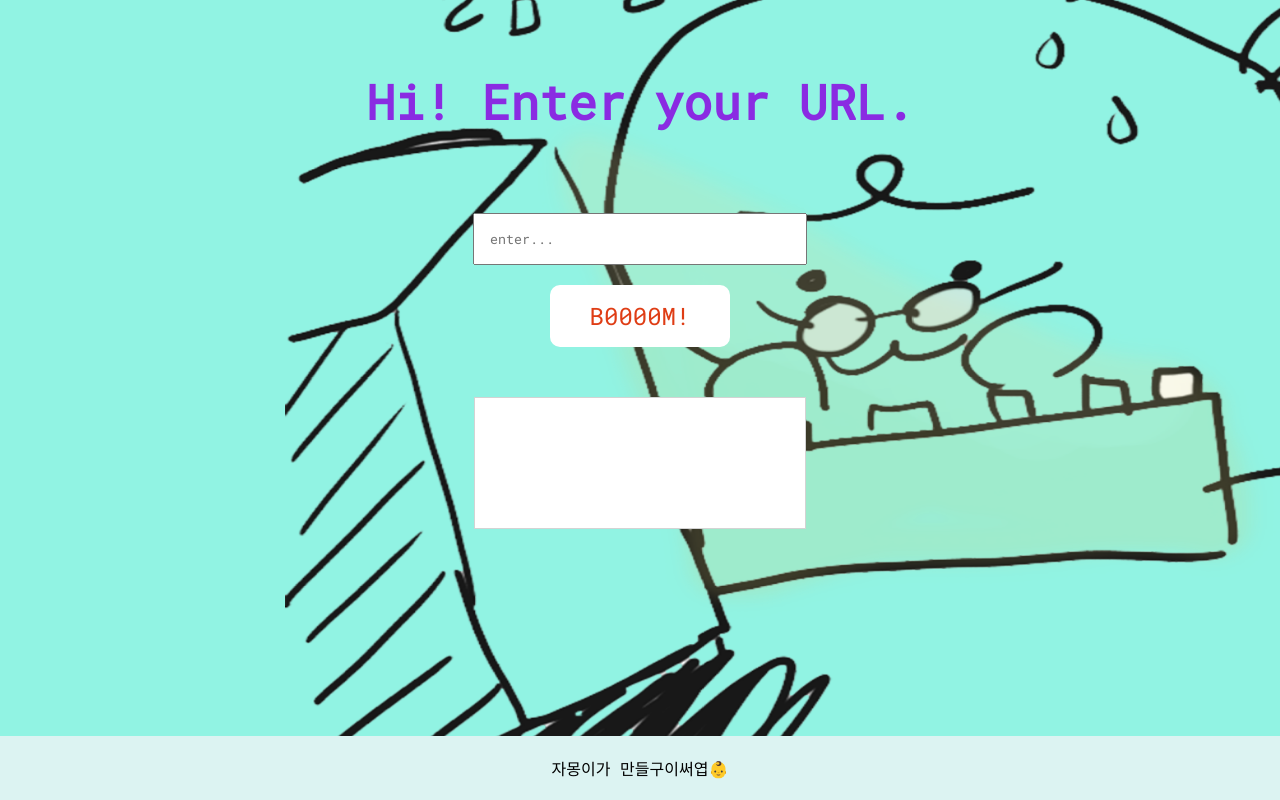
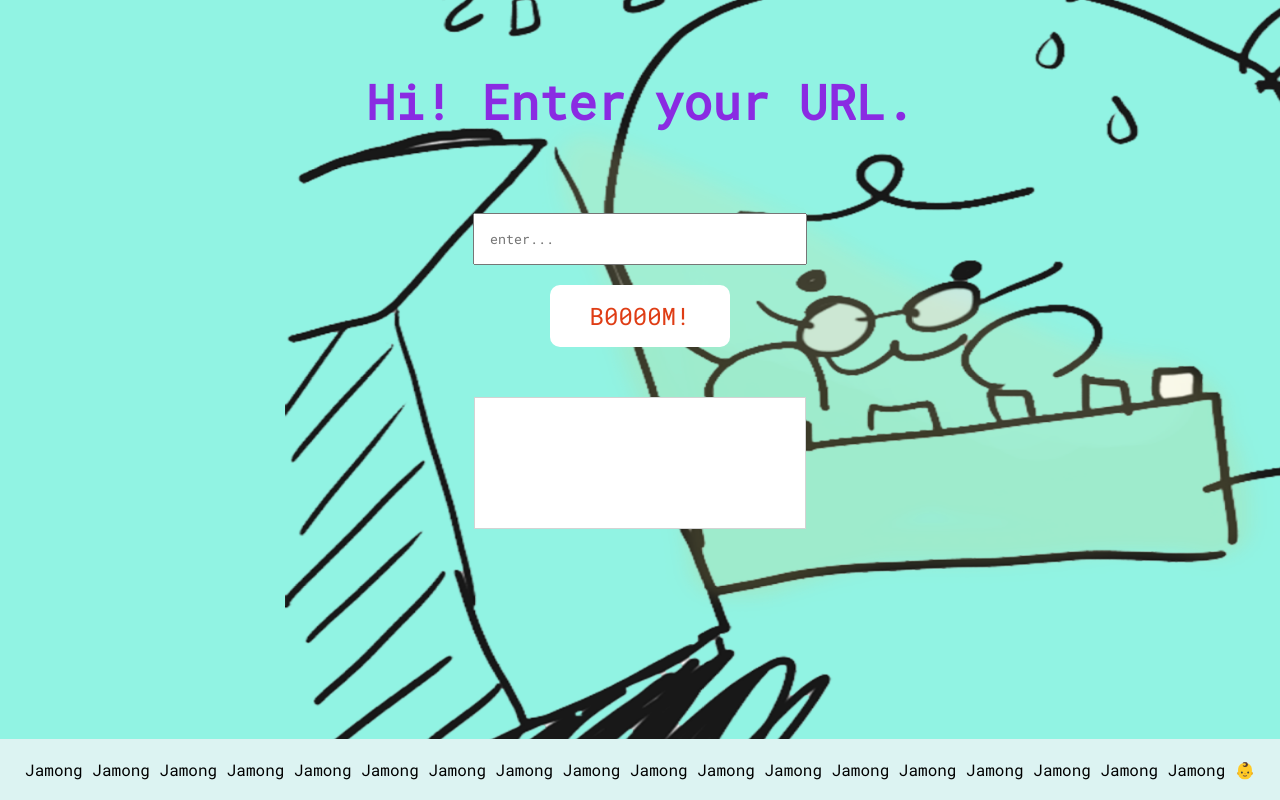
Before and after one commit to JiannKim/exercise_js, a plain HTML site: page ex1.html in a window 1280 px wide. Drawn offline with nearby package versions, Linux system fonts and the light colour scheme.

Commit message:
jamong label add

```diff
--- a/ex1.html
+++ b/ex1.html
@@ -29,7 +29,7 @@
                 </div>
             </aticle>
             <footer class="url__footer">
-                자몽이가 만들구이써엽👶
+                Jamong Jamong Jamong Jamong Jamong Jamong Jamong Jamong Jamong Jamong Jamong Jamong Jamong Jamong Jamong Jamong Jamong Jamong 👶
             </footer>
             <script src="ex1.js"></script>
         </div>
```
